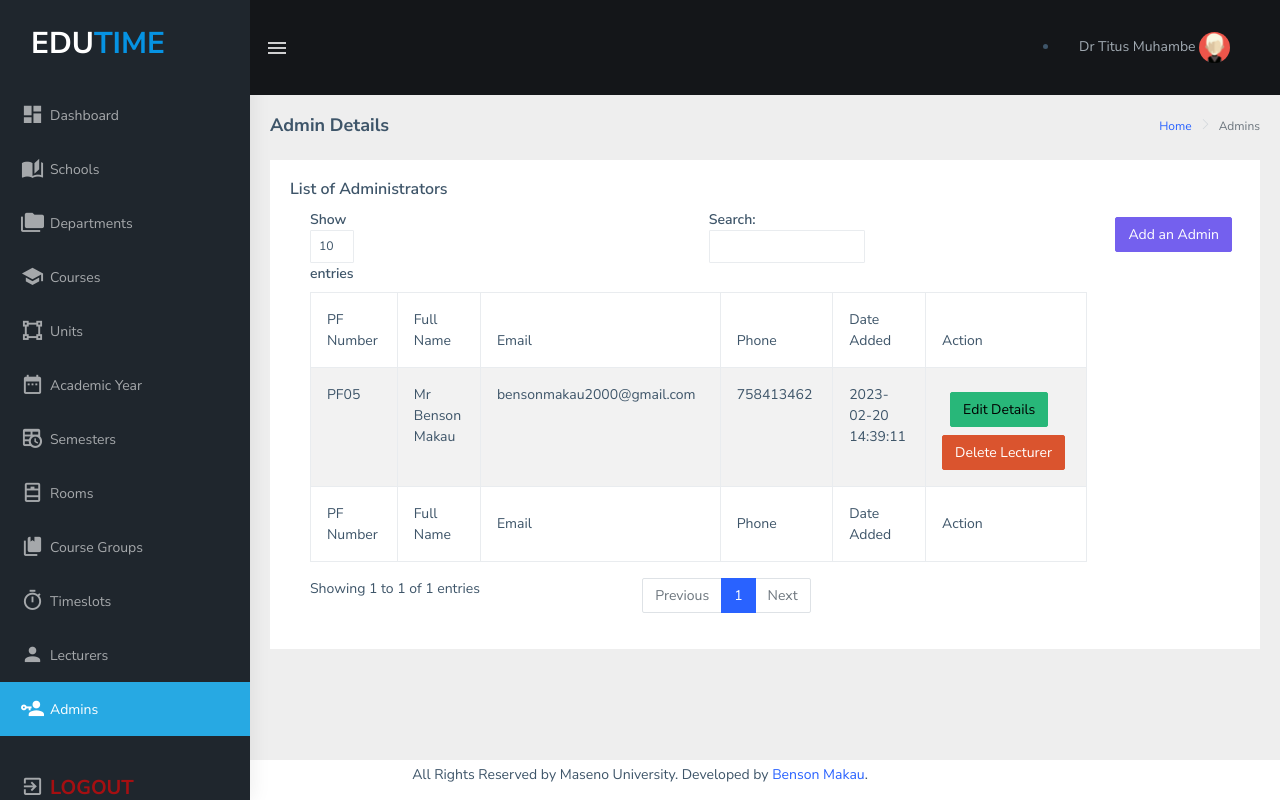
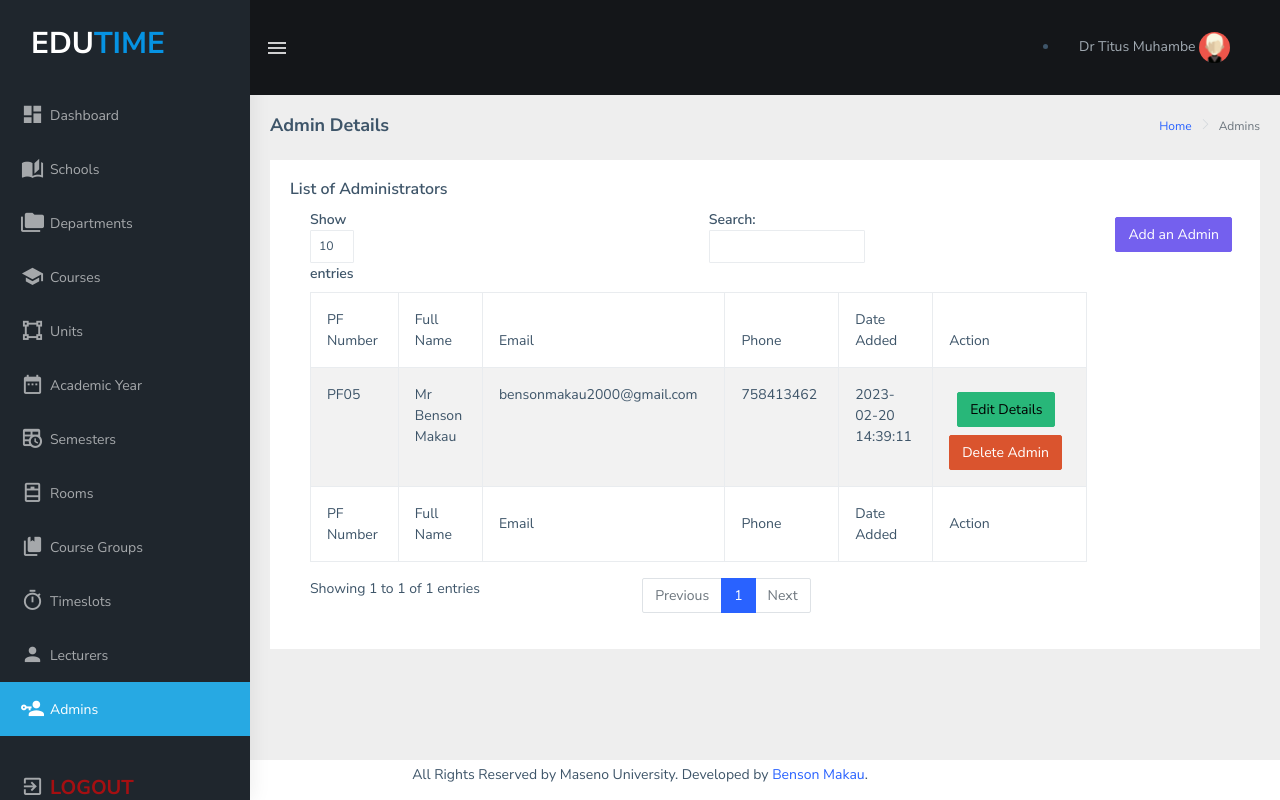
Before and after one commit to blinxcorporation/EduTime-PHP, a PHP site: page /dashboard/admins.php in a window 1280 px wide. Shown: the top 800 px of the page. Run offline with PHP 8.4, Linux system fonts and the light colour scheme; a user stored in the database is signed in; data comes from the database, SQL or seed files in the repository.

Commit message:
able to delete admin
by fellow admin

```diff
--- a/dashboard/admins.php
+++ b/dashboard/admins.php
@@ -247,7 +247,7 @@ include '../assets/components/header.php';
       <form method ='POST' action=''>
       <input  type='text' hidden name='user_id' value='$user_id'>
       <input type='submit' data-id='$user_id' data-salutation='$salutation' data-fname='$fname' data-lname='$lname' data-mail='$user_email' data-phone='$user_phone' data-user_role='$role' value='Edit Details' name='edit-user-btn' class='btn btn-success edit-user-modal-btn m-2'>
-      <input type='submit' data-id= '$user_id' value='Delete Lecturer'  class='btn btn-danger deleteLecturerBtn'>
+      <input type='submit' data-id= '$user_id' value='Delete Admin'  class='btn btn-danger deleteUserBtn'>
       </form>
       </td> </tr>";
       }
@@ -303,7 +303,7 @@ include '../assets/components/header.php';
     <!-- ============================================================== -->
 
     <!--Delete Lec-->
-    <div class="modal" id='deleteLecturerModal' tabindex="-1" role="dialog" style="color:black;font-weight:normal;">
+    <div class="modal" id='deleteUserModal' tabindex="-1" role="dialog" style="color:black;font-weight:normal;">
   <div class="modal-dialog" role="document">
     <div class="modal-content">
       <div class="modal-header">
```
